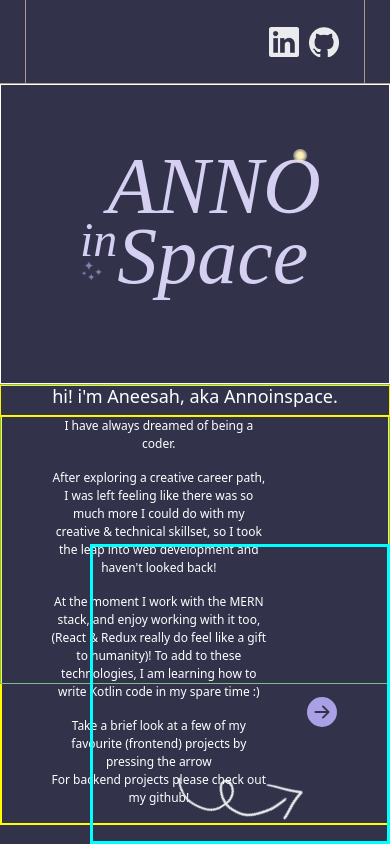
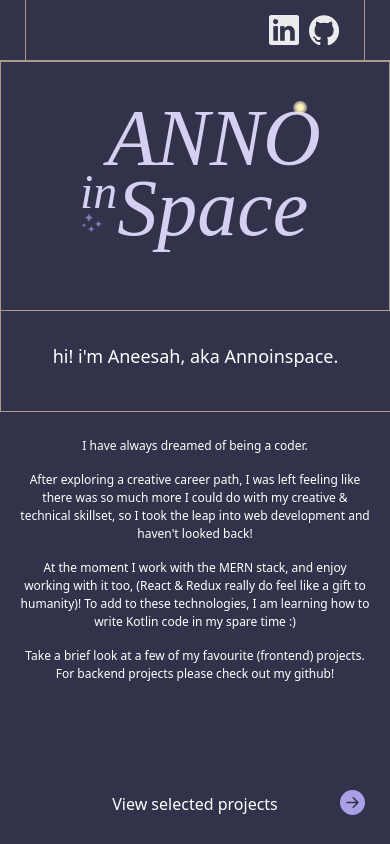
Before and after one commit to annoinspace/annoinspace-portfolio--site, a React (Create React App) app: page / in a window 390 px wide. Built offline with nearby package versions, Linux system fonts and the light colour scheme.

Commit message:
mobile view fixed

```diff
--- a/src/components/Homepage.jsx
+++ b/src/components/Homepage.jsx
@@ -12,7 +12,7 @@ import spotifySearch from "../assets/search-page.png"
 import { WiStars } from "react-icons/wi"
 import weather from "../assets/weather-app.png"
 import weatherSearch from "../assets/weather-app-search.png"
-import { BsFillArrowRightCircleFill, BsFillArrowDownCircleFill } from "react-icons/bs"
+import { BsFillArrowRightCircleFill, BsFillArrowDownCircleFill, BsFillArrowLeftCircleFill } from "react-icons/bs"
 import arrow from "../assets/arrow.png"
 import bootstrap from "../assets/Bootstrap-logo.png"
 import reactlogo from "../assets/react-logo.png"
@@ -41,20 +41,25 @@ export default function Homepage() {
   const SpotifyText = ["Album Page", "Search Page"]
   const weatherAppImages = [weather, weatherSearch]
   const weatherText = ["Initial Search Page", "Results Page"]
+  const [arrowText, setArrowText] = useState("View selected projects")
 
   const handleImages = () => {
     if (angle === 90) {
       setImages(linkedinImages)
       setCaptions(linkedInText)
+      setArrowText("LinkedIn Clone")
     } else if (angle === 180) {
       setImages(spotifyImages)
       setCaptions(SpotifyText)
+      setArrowText("Spotify Clone")
     } else if (angle === 270) {
       setImages(weatherAppImages)
       setCaptions(weatherText)
+      setArrowText("Weather App")
     } else {
       setImages([])
       setCaptions([])
+      setArrowText("View selected projects")
     }
   }
 
@@ -255,10 +260,10 @@ export default function Homepage() {
       </div>
       <div id="mobile-bottom-wrapper">
         <div id="bottom-wrapper" className="d-flex justify-content-center h-100 w-100 ">
-          <div className="h-100 w-100 d-flex justify-content-center align-items-center ">
-            <div id="text-carousel-wrapper" className="d-flex w-75 mll  text-white  h-100">
+          <div className="h-100 w-100 d-flex justify-content-center align-items-center text-carousel-wrapper-wrapper">
+            <div id="text-carousel-wrapper" className="d-flex mll text-white  h-100">
               {moved === false && (
-                <section className="w-75 intro d-flex flex-column">
+                <section className="intro d-flex flex-column text-section">
                   <p>I have always dreamed of being a coder.</p>
                   <p>
                     After exploring a creative career path, I was left feeling like there was so much more I could do
@@ -271,9 +276,8 @@ export default function Homepage() {
                     in my spare time :)
                   </p>
                   <p className="align-self-end">
-                    Take a brief look at a few of my favourite (frontend) projects by pressing the arrow
-                    <br />
-                    For backend projects please check out my github!
+                    Take a brief look at a few of my favourite (frontend) projects. For backend projects please check
+                    out my github!
                   </p>
 
                   <Image src={arrow} className="curly-arrow" />
@@ -307,14 +311,18 @@ export default function Homepage() {
                 <BsFillArrowRightCircleFill />
               </span>
             )}
+            <div id="mobile-project-heading">
+              <div>{arrowText}</div>
+            </div>
             {down && (
               <span onClick={handleHoverAnti} className="arrow" id="arrow-2">
-                <BsFillArrowDownCircleFill />
+                <BsFillArrowDownCircleFill className="arrow-display-1" />
+                <BsFillArrowLeftCircleFill className="arrow-display-2" />
               </span>
             )}
 
             <div
-              className="d-flex flex-wrap circle-container align-self-end justify-content-between "
+              className="d-flex flex-wrap circle-container align-self-end justify-content-between c-w"
               style={{ transform: `rotate(${angle}deg)` }}
             >
               <div className=" circle-connection">
@@ -354,6 +362,7 @@ export default function Homepage() {
           </div>
         </div>
       </div>
+      <div id="footer">annoinspace</div>
     </div>
   )
 }
--- a/src/components/index.css
+++ b/src/components/index.css
@@ -33,6 +33,7 @@
 .mll {
   margin-left: 60px;
   margin-top: 5vh;
+  width: 75%;
 }
 .ml {
   margin-left: 20px;
@@ -200,6 +201,9 @@
   background: radial-gradient(circle, rgba(249, 236, 177, 0.85) 31%, rgba(255, 255, 255, 0.01) 100%);
   animation: move-flare 2s infinite linear;
 }
+#mobile-project-heading {
+  display: none;
+}
 
 @keyframes move-flare {
   0% {
@@ -288,6 +292,7 @@
 }
 .project-info-wrapper {
   padding-left: 30px;
+  height: fit-content;
 }
 
 .circle-container-wrapper {
@@ -295,7 +300,6 @@
   bottom: 0;
   right: 0;
   overflow: hidden;
-
   width: 600px;
   height: 600px;
 }
@@ -384,6 +388,9 @@
   bottom: 50px;
   right: 110px;
 }
+.arrow-display-2 {
+  display: none;
+}
 .intro {
   position: relative;
 }
@@ -398,6 +405,10 @@
   height: 100px;
 
   opacity: 90%;
+}
+
+.text-section {
+  width: 75%;
 }
 
 .carousel-size {
@@ -454,13 +465,13 @@
 }
 @media screen and (max-width: 800px) {
   #main-container {
-    min-height: 100vh;
     overflow-y: scroll;
+    max-width: 100vw;
+    overflow-x: hidden;
   }
   .homepage-wrapper {
     display: flex;
     flex-direction: column;
-    overflow-y: scroll;
   }
   .links-wrapper {
     margin-top: 15px;
@@ -478,7 +489,6 @@
     flex-wrap: wrap;
     margin: 0;
     justify-content: center;
-    position: relative;
   }
   #header-left {
     display: none;
@@ -488,45 +498,47 @@
     margin-right: 0;
   }
   #annoinspace-wrapper {
-    border: 1px solid white;
+    border: 1px solid rgba(220, 201, 166, 0.7);
     margin-top: 0;
     display: inline-block;
     min-width: 100vw;
-
     top: 40px;
     padding: 0;
-    max-height: 100px;
+    max-height: 250px;
   }
   #header-info {
     margin: 0;
     justify-content: center;
-    border: 1px solid rgb(125, 191, 130);
-    position: absolute;
+
+    position: static;
     top: 100%;
     display: inline-block;
+    height: auto;
   }
   .hello {
-    align-self: flex-start;
-    border: 1px solid rgb(255, 242, 0);
+    display: flex;
+    justify-content: center;
+    align-items: center;
+
     min-width: 100vw;
+    padding: 20px;
+    height: 100%;
   }
   .hello h1 {
     font-size: 18px;
     text-align: center;
   }
   .max-height {
-    min-height: 300px;
+    min-height: 100px;
   }
   .header-left {
     display: none;
   }
   #mobile-bottom-wrapper {
     display: block;
-    margin-top: 30px;
+    margin-top: 5px;
   }
   #bottom-wrapper {
-    border: 2px solid yellow;
-    height: 100%;
     display: flex;
     flex-direction: column;
   }
@@ -534,97 +546,104 @@
     font-size: 12px;
     padding: 0;
   }
+  .curly-arrow {
+    display: none;
+  }
 
-  #text-carousel-wrapper {
-    width: 100%;
-  }
   .intro {
     font-size: 14px;
     width: 100vw;
-    margin: 0;
+    padding: 20px;
+    text-align: center;
+    position: static;
+  }
+  #text-carousel-wrapper {
+    display: flex;
+    justify-content: center;
+    flex-direction: column;
+  }
+  section {
+    width: 100vw;
     text-align: center;
   }
 
   .circle-container-wrapper {
     overflow: hidden;
-    width: 300px;
-    height: 300px;
-    border: 3px solid aqua;
+    position: static;
+    position: relative;
+    width: 100%;
+    height: 50px;
+    display: flex;
+    justify-content: center;
+    color: white;
   }
 
+  .arrow {
+    color: #aaa0e5;
+    position: absolute;
+    font-size: 25px;
+    cursor: pointer;
+    z-index: 10;
+  }
+  #arrow-1 {
+    right: 25px;
+    bottom: 10px;
+  }
+
+  #arrow-2 {
+    bottom: 10px;
+    left: 25px;
+  }
+  .arrow-display-1 {
+    display: none;
+    right: 0px;
+  }
+  .arrow-display-2 {
+    display: block;
+  }
+  #mobile-project-heading {
+    display: flex;
+    justify-content: center;
+    align-items: center;
+    position: absolute;
+    left: 0;
+    top: 0;
+    z-index: 9;
+    width: 100%;
+    height: 100%;
+    text-align: center;
+  }
+  #mobile-project-heading div {
+    text-align: center;
+  }
+  /* .cw {
+    border: 3px solid pink;
+  } */
   .circle-connection {
-    height: 100px;
-    width: 100px;
-    border: 5px solid white;
-    background-color: #32334b;
-    aspect-ratio: 1/1;
-    border-radius: 50%;
-    position: absolute;
-    left: 50%;
-    bottom: 50%;
-    transform: translate(-50%, -50%);
-    z-index: 1;
-    position: relative;
+    display: none;
+  }
+  .c-1 {
+    display: none;
+  }
+  .c-2 {
+    display: none;
+  }
+  .c-3 {
+    display: none;
+  }
+  .c-4 {
+    display: none;
   }
   .circle-container {
-    position: absolute;
-    top: 280px;
-    left: 320px;
-    width: 210px;
-    height: 210px;
-    transition: transform 0.5s ease-in-out;
-    position: relative;
+    display: none;
   }
   .circle {
-    /* height: 50vh;
-    width: 50vh; */
-    height: 100px;
-    width: 100px;
-    aspect-ratio: 1/1;
-    border-radius: 50%;
-    background-color: #aaa0e5;
-    z-index: 2;
-    position: absolute;
-    color: white;
+    display: none;
   }
   .purple-text-darker {
     font-size: 18px;
   }
 
-  .c-1 {
-    display: none;
-    opacity: 0;
-    top: -35%;
-    left: -35%;
-    background-size: cover;
-    background-position: center;
-  }
-  .c-2 {
-    display: none;
-    opacity: 0;
-    bottom: -35%;
-    left: -35%;
-    background-size: cover;
-    background-position: center;
-  }
-  .c-3 {
-    display: none;
-    opacity: 0;
-    bottom: -35%;
-    right: -35%;
-    background-size: cover;
-
-    background-position: center;
-  }
-  .c-4 {
-    opacity: 0;
-    display: none;
-    top: -35%;
-    right: -35%;
-
-    background-size: cover;
-    background-position: center;
-  }
   h2 {
     font-size: 20px;
   }
@@ -645,16 +664,30 @@
     justify-content: center;
   }
   #image-carousel {
+    position: static;
+    padding: 30px;
   }
   .mll {
-    margin: 0;
+    margin-left: 0px;
+    margin-top: 0vh;
+    width: 100%;
+  }
+
+  .text-section {
+    width: 100%;
   }
 
   li {
     font-size: 12px;
   }
+  #footer {
+    margin-top: 50px;
+    min-height: 50px;
+    background-color: rgba(220, 201, 166, 0.7);
+    color: #32334b;
+    text-align: center;
+    display: flex;
+    justify-content: center;
+    align-items: center;
+  }
 }
-
-.pink {
-  background-color: pink;
-}
```
